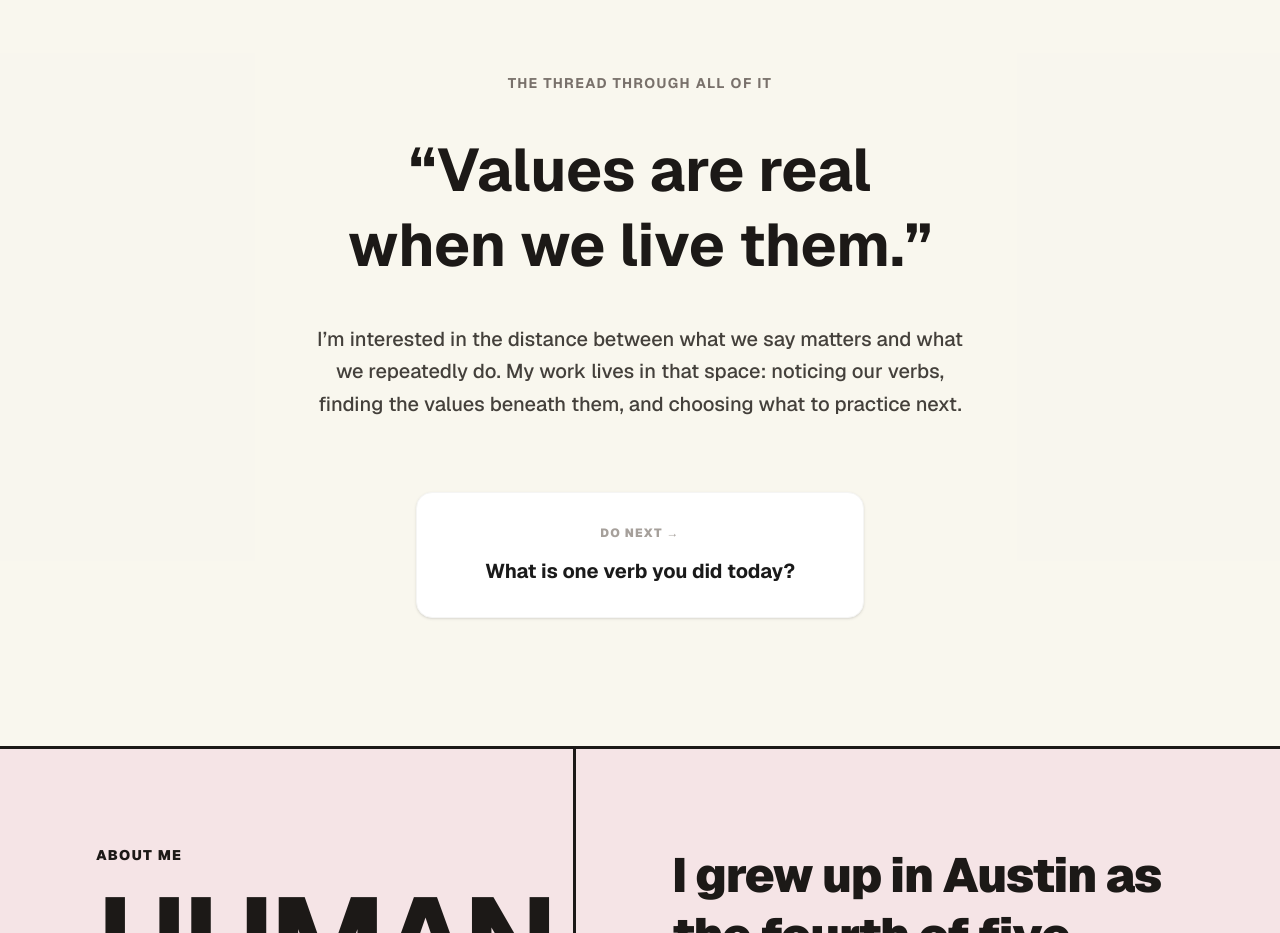
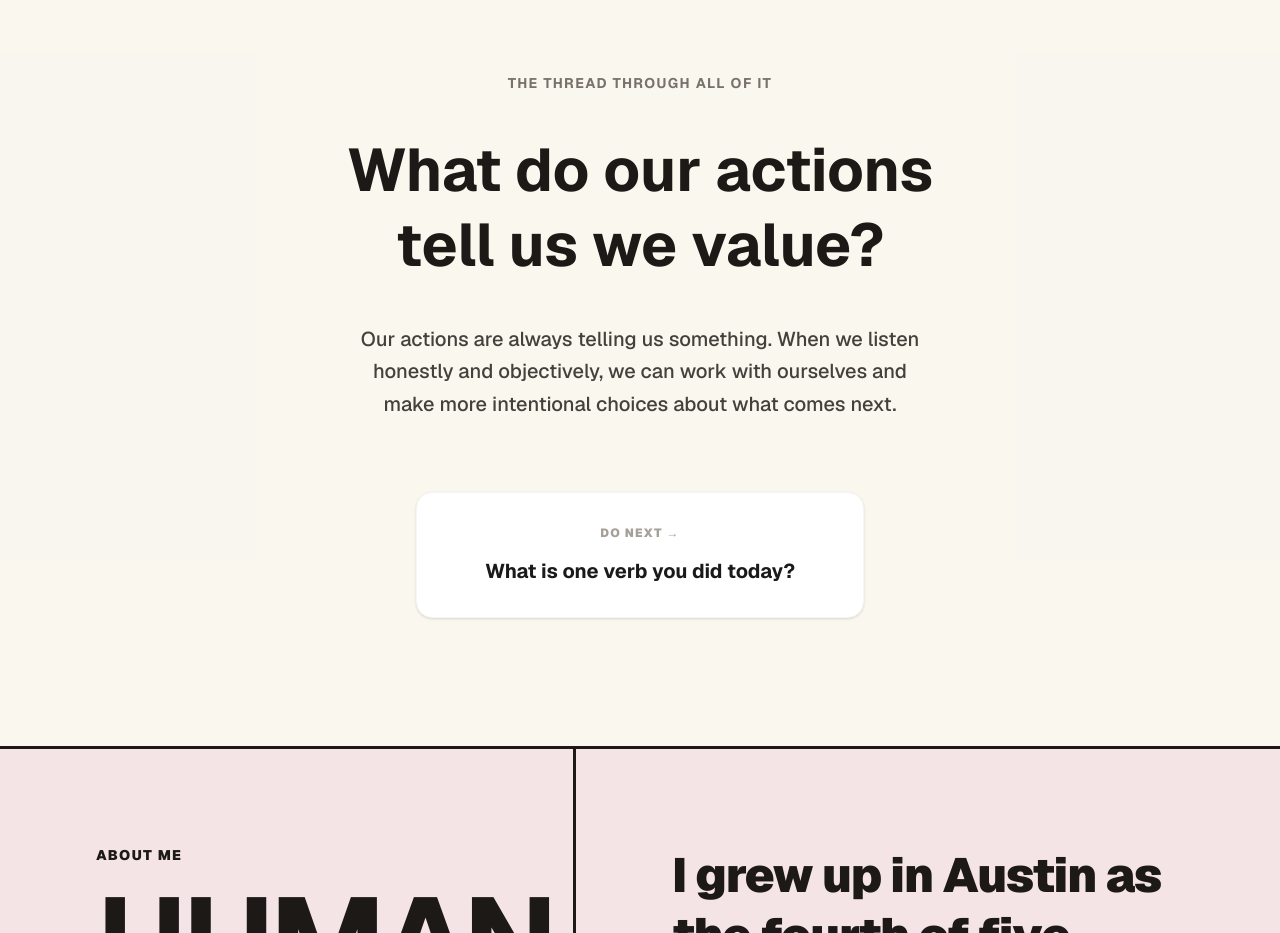
Before and after one commit to HelloSimone91/Simone-Hahaha, a Next.js app: page / in a window 1280 px wide. Shown: the part 1980-2913 px from the top of the page. Built offline with nearby package versions, Linux system fonts and the light colour scheme.

Commit message:
Replace homepage philosophy quote

```diff
--- a/src/app/page.tsx
+++ b/src/app/page.tsx
@@ -159,15 +159,15 @@ export default function Home() {
           </div>
         </section>
 
-        {/* PHILOSOPHY QUOTE SECTION */}
+        {/* PHILOSOPHY SECTION */}
         <section className="bg-brand-yellow/30 py-24 sm:py-32 px-6">
           <div className="max-w-4xl mx-auto flex flex-col gap-10 items-center text-center">
             <span className="text-sm font-bold uppercase tracking-widest text-stone-500">The thread through all of it</span>
-            <blockquote className="text-4xl sm:text-5xl md:text-6xl font-bold text-stone-900 leading-tight">
-              “Values are real<br/>when we live them.”
-            </blockquote>
+            <h2 className="text-4xl sm:text-5xl md:text-6xl font-bold text-stone-900 leading-tight">
+              What do our actions<br/>tell us we value?
+            </h2>
             <p className="text-lg sm:text-xl text-stone-700 max-w-2xl text-balance font-medium leading-relaxed">
-              I’m interested in the distance between what we say matters and what we repeatedly do. My work lives in that space: noticing our verbs, finding the values beneath them, and choosing what to practice next.
+              Our actions are always telling us something. When we listen honestly and objectively, we can work with ourselves and make more intentional choices about what comes next.
             </p>
             <div className="mt-8 flex flex-col items-center gap-4 bg-white p-8 rounded-2xl shadow-sm border border-stone-100 w-full max-w-md">
               <span className="text-xs font-black uppercase tracking-widest text-stone-400">DO NEXT →</span>
```
